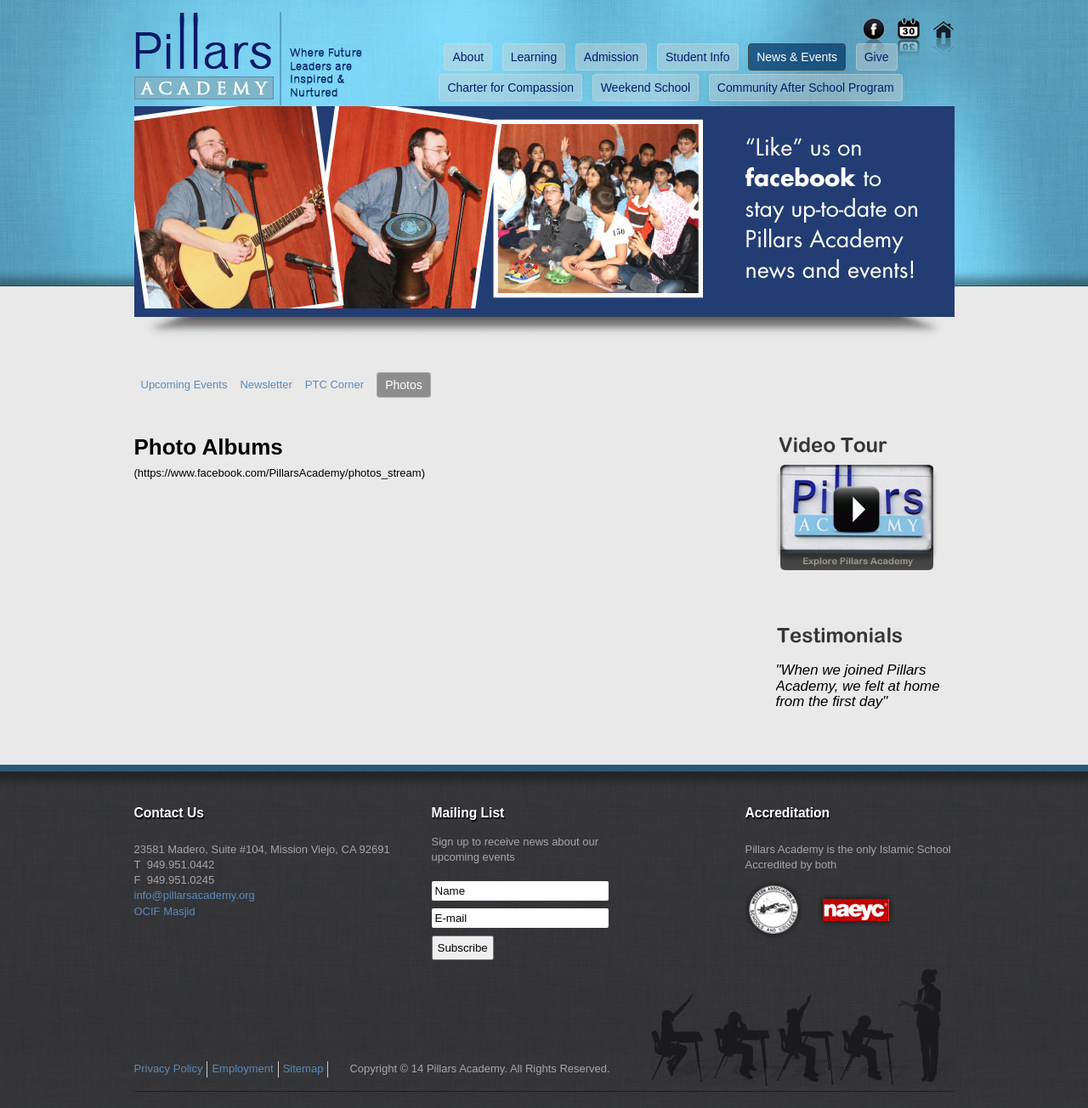
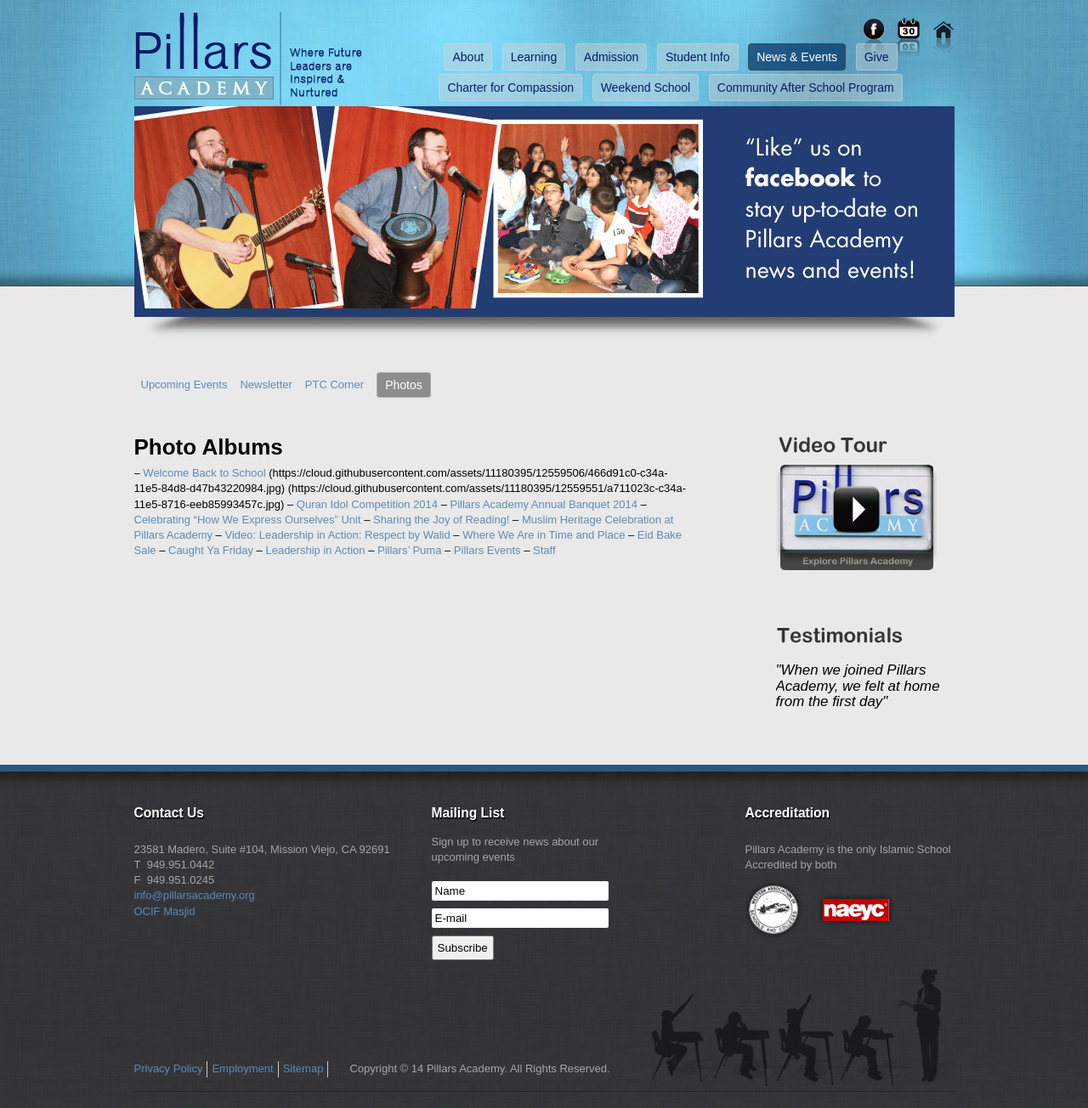
Before and after one commit to pillarsacademy/pillarsacademy.github.io, a Jekyll site: the page built from news/photos.md, in a window 1280 px wide. Shown: the whole page at 85% size. Built offline with Jekyll 4.4.1, drawn with Linux system fonts in a browser that asks for light colours; nearby versions of some CDN libraries; Markdown is read by kramdown in place of the engine named in the settings.

Commit message:
Update photos.md

```diff
--- a/news/photos.md
+++ b/news/photos.md
@@ -3,4 +3,17 @@ layout: default
 ---
 
 # Photo Albums
-(https://www.facebook.com/PillarsAcademy/photos_stream)
+ -- [Welcome Back to School](https://cloud.githubusercontent.com/assets/11180395/12559436/f2f9ad76-c349-11e5-86c1-75cb8366f6f4.jpg) (https://cloud.githubusercontent.com/assets/11180395/12559506/466d91c0-c34a-11e5-84d8-d47b43220984.jpg) (https://cloud.githubusercontent.com/assets/11180395/12559551/a711023c-c34a-11e5-8716-eeb85993457c.jpg)
+ -- [Quran Idol Competition 2014](https://www.facebook.com/media/set/?set=a.625968057491486.1073741841.116191751802455)
+ -- [Pillars Academy Annual Banquet 2014](https://www.facebook.com/media/set/?set=a.601134136641545.1073741840.116191751802455&type=3)
+ -- [Celebrating "How We Express Ourselves" Unit](https://www.facebook.com/media/set/?set=a.577741452314147.1073741838.116191751802455&type=3&uploaded=7)
+ -- [Sharing the Joy of Reading!](https://www.facebook.com/media/set/?set=a.556413361113623.1073741837.116191751802455&type=3&uploaded=2)
+ -- [Muslim Heritage Celebration at Pillars Academy](https://www.facebook.com/media/set/?set=a.556083194479973.1073741836.116191751802455&type=3)
+ -- [Video: Leadership in Action: Respect by Walid](https://www.facebook.com/photo.php?v=546090095479283&notif_t=video_processed)
+ -- [Where We Are in Time and Place](https://www.facebook.com/media/set/?set=a.544359102319049.1073741835.116191751802455&type=1)
+ -- [Eid Bake Sale](https://www.facebook.com/media/set/?set=a.525438160877810.1073741831.116191751802455&type=3)
+ -- [Caught Ya Friday](https://www.facebook.com/media/set/?set=a.525185660903060.1073741828.116191751802455&type=3)
+ -- [Leadership in Action](https://www.facebook.com/media/set/?set=a.539729612781998.1073741832.116191751802455&type=3)
+ -- [Pillars' Puma](https://www.facebook.com/media/set/?set=a.525186810902945.1073741830.116191751802455&type=3)
+ -- [Pillars Events](https://www.facebook.com/media/set/?set=a.540813766006916.1073741834.116191751802455&type=3)
+ -- [Staff](https://www.facebook.com/media/set/?set=a.539729806115312.1073741833.116191751802455&type=3)
```
